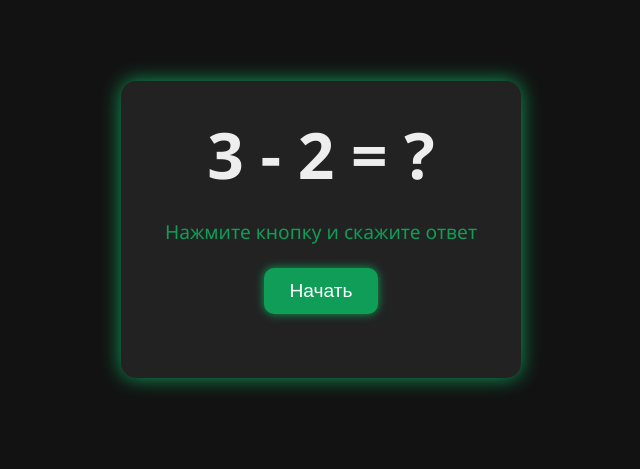
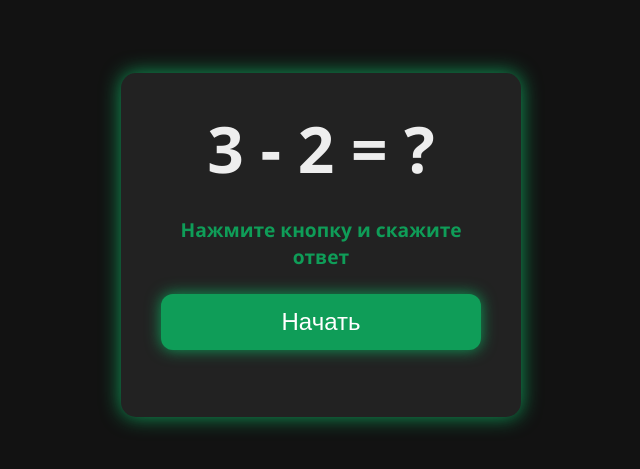
Before and after one commit to usernetsim-web/Arifmeticheskiy_trenazhor, a plain HTML site: page index.html in a window 1280 px wide. Shown: the part 171-640 px from the top of the page, without its empty margins (319-959 px from the left). Drawn offline with Linux system fonts and the light colour scheme.

Commit message:
Update index.html

```diff
--- a/index.html
+++ b/index.html
@@ -2,57 +2,69 @@
 <html lang="ru">
 <head>
 <meta charset="UTF-8" />
-<meta name="viewport" content="width=device-width, initial-scale=1" />
+<meta name="viewport" content="width=device-width, initial-scale=1, maximum-scale=1" />
 <title>Голосная арифметика (однозначные числа)</title>
 <style>
-  body {
+  html, body {
     margin: 0; padding: 0;
+    height: 100%;
     font-family: "Segoe UI", Tahoma, Geneva, Verdana, sans-serif;
     background: #121212;
     color: #eee;
+    -webkit-tap-highlight-color: transparent;
+  }
+  body {
     display: flex;
-    flex-direction: column;
     align-items: center;
     justify-content: center;
-    height: 100vh;
     user-select: none;
+    padding: 1rem;
   }
   #container {
     background: #222;
-    padding: 30px 40px;
+    padding: 2rem 2.5rem;
     border-radius: 15px;
     box-shadow: 0 0 20px #0f9d58;
     text-align: center;
-    width: 320px;
-    max-width: 90vw;
+    width: 100%;
+    max-width: 400px;
+    box-sizing: border-box;
   }
   #problem {
     font-size: 4rem;
     font-weight: 700;
-    margin-bottom: 20px;
+    margin-bottom: 1.5rem;
     user-select: none;
     transition: transform 0.8s ease, opacity 0.8s ease;
+    min-height: 4.5rem;
   }
   #status {
     font-size: 1.2rem;
-    min-height: 30px;
-    margin-bottom: 20px;
+    min-height: 1.5rem;
+    margin-bottom: 1.5rem;
     color: #0f9d58;
+    font-weight: 600;
+    min-height: 1.5em;
   }
   #start-btn {
-    font-size: 1.2rem;
-    padding: 12px 25px;
+    font-size: 1.5rem;
+    padding: 14px 30px;
     border: none;
-    border-radius: 10px;
+    border-radius: 12px;
     background: #0f9d58;
     color: #fff;
     cursor: pointer;
     user-select: none;
-    box-shadow: 0 0 10px #0f9d58;
-    transition: background-color 0.3s ease;
+    box-shadow: 0 0 15px #0f9d58;
+    transition: background-color 0.3s ease, box-shadow 0.3s ease;
+    width: 100%;
+    max-width: 320px;
   }
-  #start-btn:hover:not(:disabled) {
+  #start-btn:hover:not(:disabled),
+  #start-btn:focus-visible {
     background: #0c7a43;
+    outline-offset: 3px;
+    outline: 3px solid #4caf50;
   }
   #start-btn:disabled {
     background: #555;
@@ -61,9 +73,10 @@
   }
   #hint {
     color: #f44336;
-    min-height: 24px;
-    margin-top: 10px;
+    min-height: 1.4em;
+    margin-top: 0.8rem;
     font-weight: 600;
+    min-height: 1.4em;
   }
   @keyframes explode {
     0% {
@@ -89,11 +102,11 @@
 </head>
 <body>
 
-<div id="container">
-  <div id="problem">—</div>
-  <div id="status">Нажмите кнопку и скажите ответ</div>
-  <button id="start-btn">Начать</button>
-  <div id="hint"></div>
+<div id="container" role="main" aria-label="Голосная арифметическая игра">
+  <div id="problem" aria-live="polite" aria-atomic="true">—</div>
+  <div id="status" aria-live="polite" aria-atomic="true">Нажмите кнопку и скажите ответ</div>
+  <button id="start-btn" aria-pressed="false" aria-label="Начать или остановить распознавание речи">Начать</button>
+  <div id="hint" aria-live="assertive" aria-atomic="true"></div>
 </div>
 
 <!-- Звуки: выстрел и взрыв -->
@@ -118,7 +131,6 @@
     const minNumber = 1;
     const maxNumber = 9;
 
-    // Выбор операции
     const op = Math.random() < 0.5 ? '+' : '-';
 
     let a, b;
@@ -161,14 +173,19 @@
     statusEl.textContent = 'Слушаю... Говорите ответ';
     hintEl.textContent = '';
     recognition.start();
-    startBtn.disabled = true;
+    startBtn.textContent = 'Остановить';
+    startBtn.setAttribute('aria-pressed', 'true');
+    startBtn.disabled = false;
   }
 
   function stopListening() {
     if (!recognition) return;
     listening = false;
     recognition.stop();
+    startBtn.textContent = 'Начать';
+    startBtn.setAttribute('aria-pressed', 'false');
     startBtn.disabled = false;
+    statusEl.textContent = 'Распознавание остановлено.';
   }
 
   function handleResult(event) {
@@ -179,7 +196,7 @@
     }
     const transcript = event.results[0][0].transcript.trim().toLowerCase();
     statusEl.textContent = `Вы сказали: "${transcript}"`;
-    // Парсим число из речи
+
     const userAnswer = parseSpokenNumber(transcript);
     if (userAnswer === null) {
       hintEl.textContent = 'Не удалось распознать число. Попробуйте сказать цифры или числа словами от нуля до девяти.';
@@ -187,7 +204,6 @@
       return;
     }
     if (userAnswer === currentAnswer) {
-      // Правильно!
       hintEl.textContent = '';
       playShotAndExplosionAndNext();
     } else {
@@ -200,7 +216,6 @@
   function parseSpokenNumber(str) {
     str = str.trim().toLowerCase();
 
-    // Словарь числительных 0–9
     const numbersMap = {
       'ноль': 0,
       'один': 1,
@@ -216,37 +231,33 @@
       'девять': 9,
     };
 
-    // Попытка извлечь число из цифр (например, "7", "12" и т.п.)
     const numFromDigits = Number(str.replace(/[^\d\-]/g, ''));
     if (!Number.isNaN(numFromDigits) && str.match(/\d/)) {
       return numFromDigits;
     }
 
-    // Если слово есть в словаре — вернуть число
     if (numbersMap.hasOwnProperty(str)) {
       return numbersMap[str];
     }
 
-    return null; // не распознано
+    return null;
   }
 
   function playShotAndExplosionAndNext() {
-    // Проигрываем выстрел
     shotSound.currentTime = 0;
     shotSound.play();
 
-    // Через 300 мс запускаем анимацию и звук взрыва
     setTimeout(() => {
       explosionSound.currentTime = 0;
       explosionSound.play();
       problemEl.classList.add('explode');
     }, 300);
 
-    // После анимации сменить пример
     setTimeout(() => {
       problemEl.classList.remove('explode');
       nextProblem();
       statusEl.textContent = 'Нажмите кнопку и скажите ответ';
+      hintEl.textContent = '';
       startBtn.disabled = false;
     }, 1200);
   }
@@ -259,11 +270,8 @@
   startBtn.addEventListener('click', () => {
     if (listening) {
       stopListening();
-      statusEl.textContent = 'Распознавание остановлено.';
-      startBtn.textContent = 'Начать';
     } else {
       startListening();
-      startBtn.textContent = 'Остановить';
     }
   });
 
@@ -275,6 +283,7 @@
       startBtn.disabled = false;
       listening = false;
       startBtn.textContent = 'Начать';
+      startBtn.setAttribute('aria-pressed', 'false');
     });
     recognition.addEventListener('end', () => {
       if (listening) {
```
